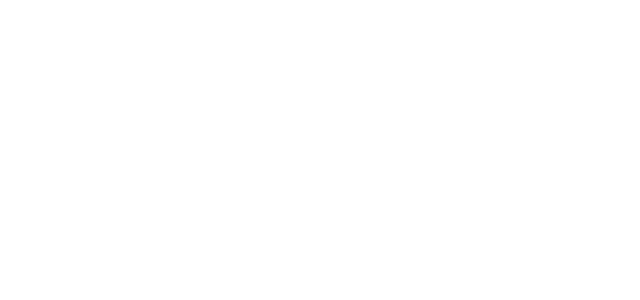
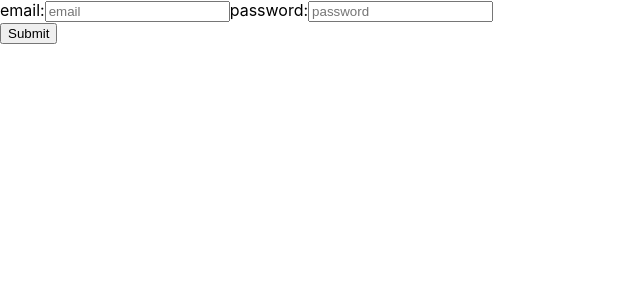
Before and after one commit to wojciechszmelczerczyk/mern-notes-app, a React (Create React App) app: page /register in a window 1280 px wide. Before the commit this address had no page. Shown: the top 300 px of the page, without its empty margins (0-640 px from the left). Built offline with nearby package versions, Linux system fonts and the light colour scheme.

Commit message:
frontend structure initialized, basic register form implemented

```diff
--- a/src/App.jsx
+++ b/src/App.jsx
@@ -1,16 +1,22 @@
 import { BrowserRouter, Routes, Route } from "react-router-dom";
 import CreateNoteComponent from "./components/CreateNoteComponent";
+import SaveNoteComponent from "./components/SaveNoteComponent";
 import LoginComponent from "./components/LoginComponent";
-import NotesListComponent from "./components/NotesListComponent";
+import RegisterComponent from "./components/RegisterComponent";
+import NoteListComponent from "./components/NoteListComponent";
+import NoteDetailsComponent from "./components/NoteDetailsComponent";
 
 function App() {
   return (
     <div className='App'>
       <BrowserRouter>
         <Routes>
-          <Route path='/' element={<NotesListComponent />} />
-          <Route path='/create' element={<CreateNoteComponent />} />
+          <Route path='/' element={<NoteListComponent />} />
+          <Route path='/register' element={<RegisterComponent />} />
           <Route path='/login' element={<LoginComponent />} />
+          <Route path='/createNote' element={<CreateNoteComponent />} />
+          <Route path='/note/:id' element={<NoteDetailsComponent />} />
+          <Route path='/saveNote' element={<SaveNoteComponent />} />
         </Routes>
       </BrowserRouter>
     </div>
--- a/src/components/CreateNoteComponent.jsx
+++ b/src/components/CreateNoteComponent.jsx
@@ -1,85 +1,8 @@
-import React, { Component } from "react";
-import { Container } from "reactstrap";
-import { getTokenOrRefresh } from "../tokenUtil";
-import "../custom.css";
-const speechsdk = require("microsoft-cognitiveservices-speech-sdk");
+import { Component } from "react";
 
-export default class CreateNote extends Component {
-  constructor(props) {
-    super(props);
-    this.state = {
-      displayText: "INITIALIZED: ready to test speech...",
-    };
-  }
-
-  async componentDidMount() {
-    // check for valid speech key/region
-    const tokenRes = await getTokenOrRefresh();
-    if (tokenRes.authToken === null) {
-      this.setState({
-        displayText: "FATAL_ERROR: " + tokenRes.error,
-      });
-    }
-  }
-
-  async sttFromMic() {
-    const tokenObj = await getTokenOrRefresh();
-    const speechConfig = speechsdk.SpeechConfig.fromAuthorizationToken(
-      tokenObj.authToken,
-      tokenObj.region
-    );
-    speechConfig.speechRecognitionLanguage = "pl-PL";
-
-    const audioConfig = speechsdk.AudioConfig.fromDefaultMicrophoneInput();
-    const recognizer = new speechsdk.SpeechRecognizer(
-      speechConfig,
-      audioConfig
-    );
-
-    this.setState({
-      displayText: "speak into your microphone...",
-    });
-    recognizer.startContinuousRecognitionAsync((result) => {
-      let displayText = "";
-      recognizer.recognized = (s, e) => {
-        if (e.result.reason === speechsdk.ResultReason.RecognizedSpeech) {
-          displayText += e.result.text;
-          this.setState({ displayText });
-        } else if (e.result.reason === speechsdk.ResultReason.NoMatch) {
-          this.setState({
-            displayText:
-              "ERROR: Speech was cancelled or could not be recognized. Ensure your microphone is working properly.",
-          });
-        }
-      };
-    });
-  }
-
-  stopMic() {
-    // recognizer.sessionStopped = (s, e) => {
-    //   recognizer.stopContinuousRecognitionAsync();
-    // };
-  }
-
+export default class CreateNoteComponent extends Component {
+  state = {};
   render() {
-    return (
-      <Container className='app-container'>
-        <h1 className='display-4 mb-3'>Speech sample app</h1>
-
-        <div className='row main-container'>
-          <div className='col-6'>
-            <i
-              className='fas fa-microphone fa-lg mr-2'
-              onClick={() => this.sttFromMic()}
-            ></i>
-            Convert speech to text from your mic.
-            <button onClick={() => this.stopMic()}>Stop</button>
-          </div>
-          <div className='col-6 output-display rounded'>
-            <code style={{ color: "white" }}>{this.state.displayText}</code>
-          </div>
-        </div>
-      </Container>
-    );
+    return <h1>Create note</h1>;
   }
 }
--- a/src/components/LoginComponent.jsx
+++ b/src/components/LoginComponent.jsx
@@ -1,10 +1,8 @@
 import { Component } from "react";
 
-class LoginComponent extends Component {
+export default class LoginComponent extends Component {
   state = {};
   render() {
     return <h1>Login page</h1>;
   }
 }
-
-export default LoginComponent;
--- /dev/null
+++ b/src/components/NoteDetailsComponent.jsx
@@ -0,0 +1,8 @@
+import { Component } from "react";
+
+export default class NoteDetailsComponent extends Component {
+  state = {};
+  render() {
+    return <h1>Note details</h1>;
+  }
+}
--- a/src/components/NotesListComponent.jsx
+++ b/src/components/NoteListComponent.jsx
@@ -1,10 +1,8 @@
 import { Component } from "react";
 
-class NotesListComponent extends Component {
+export default class NoteListComponent extends Component {
   state = {};
   render() {
     return <h1>Notes List</h1>;
   }
 }
-
-export default NotesListComponent;
--- /dev/null
+++ b/src/components/RegisterComponent.jsx
@@ -0,0 +1,55 @@
+import { Component } from "react";
+import UserService from "../services/userService";
+
+export default class RegisterComponent extends Component {
+  constructor(props) {
+    super(props);
+
+    this.createUser = this.createUser.bind(this);
+    this.handleEmail = this.handleEmail.bind(this);
+    this.handlePassword = this.handlePassword.bind(this);
+  }
+
+  state = {
+    email: "",
+    password: "",
+  };
+
+  async createUser() {
+    await UserService.register(this.state.email, this.state.password);
+  }
+
+  handleEmail(e) {
+    this.setState({ email: e.target.value });
+  }
+
+  handlePassword(e) {
+    this.setState({ password: e.target.value });
+  }
+
+  render() {
+    return (
+      <>
+        <form>
+          <label>email:</label>
+          <input
+            type='email'
+            name='email'
+            placeholder='email'
+            value={this.state.email}
+            onChange={this.handleEmail}
+          ></input>
+          <label>password:</label>
+          <input
+            type='password'
+            name='password'
+            placeholder='password'
+            value={this.state.password}
+            onChange={this.handlePassword}
+          ></input>
+        </form>
+        <button onClick={this.createUser}>Submit</button>
+      </>
+    );
+  }
+}
--- /dev/null
+++ b/src/components/SaveNoteComponent.jsx
@@ -0,0 +1,85 @@
+import React, { Component } from "react";
+import { Container } from "reactstrap";
+import { getTokenOrRefresh } from "../tokenUtil";
+import "../custom.css";
+const speechsdk = require("microsoft-cognitiveservices-speech-sdk");
+
+export default class SaveNoteComponent extends Component {
+  constructor(props) {
+    super(props);
+    this.state = {
+      displayText: "INITIALIZED: ready to test speech...",
+    };
+  }
+
+  async componentDidMount() {
+    // check for valid speech key/region
+    const tokenRes = await getTokenOrRefresh();
+    if (tokenRes.authToken === null) {
+      this.setState({
+        displayText: "FATAL_ERROR: " + tokenRes.error,
+      });
+    }
+  }
+
+  async sttFromMic() {
+    const tokenObj = await getTokenOrRefresh();
+    const speechConfig = speechsdk.SpeechConfig.fromAuthorizationToken(
+      tokenObj.authToken,
+      tokenObj.region
+    );
+    speechConfig.speechRecognitionLanguage = "pl-PL";
+
+    const audioConfig = speechsdk.AudioConfig.fromDefaultMicrophoneInput();
+    const recognizer = new speechsdk.SpeechRecognizer(
+      speechConfig,
+      audioConfig
+    );
+
+    this.setState({
+      displayText: "speak into your microphone...",
+    });
+    recognizer.startContinuousRecognitionAsync((result) => {
+      let displayText = "";
+      recognizer.recognized = (s, e) => {
+        if (e.result.reason === speechsdk.ResultReason.RecognizedSpeech) {
+          displayText += e.result.text;
+          this.setState({ displayText });
+        } else if (e.result.reason === speechsdk.ResultReason.NoMatch) {
+          this.setState({
+            displayText:
+              "ERROR: Speech was cancelled or could not be recognized. Ensure your microphone is working properly.",
+          });
+        }
+      };
+    });
+  }
+
+  stopMic() {
+    // recognizer.sessionStopped = (s, e) => {
+    //   recognizer.stopContinuousRecognitionAsync();
+    // };
+  }
+
+  render() {
+    return (
+      <Container className='app-container'>
+        <h1 className='display-4 mb-3'>Speech sample app</h1>
+
+        <div className='row main-container'>
+          <div className='col-6'>
+            <i
+              className='fas fa-microphone fa-lg mr-2'
+              onClick={() => this.sttFromMic()}
+            ></i>
+            Convert speech to text from your mic.
+            <button onClick={() => this.stopMic()}>Stop</button>
+          </div>
+          <div className='col-6 output-display rounded'>
+            <code style={{ color: "white" }}>{this.state.displayText}</code>
+          </div>
+        </div>
+      </Container>
+    );
+  }
+}
--- /dev/null
+++ b/src/services/userService.js
@@ -0,0 +1,12 @@
+import axios from "axios";
+
+class UserService {
+  register(email, password) {
+    return axios.post("http://localhost:3000/user", {
+      email,
+      password,
+    });
+  }
+}
+
+export default new UserService();
```
Also changed, not shown: 2 other files (tests, documents, lock files or other folders).
